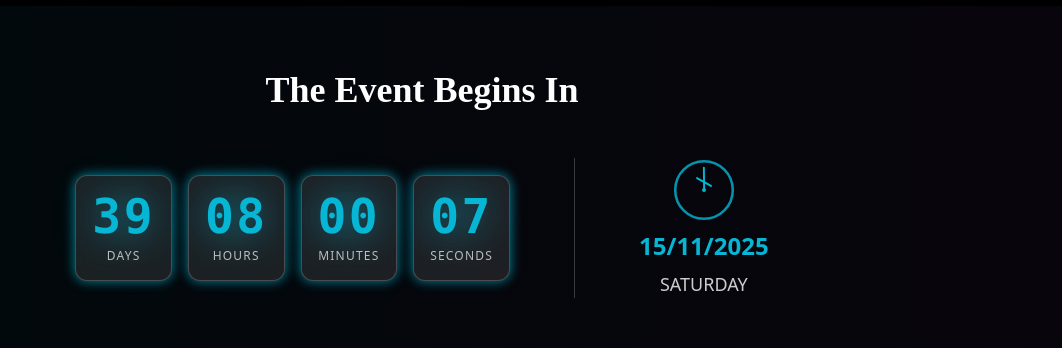
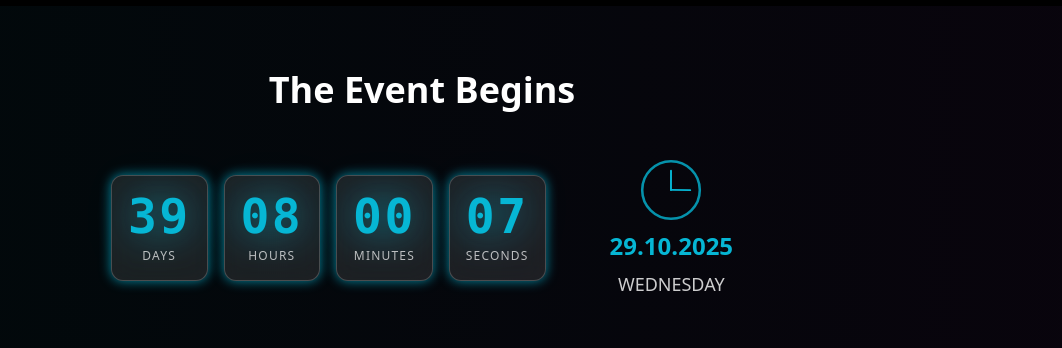
Before and after one commit to AjayKannanRavi/Vortex_Hackathon-website, a React (Vite) app: page / in a window 1280 px wide. Shown: the part 794-1142 px from the top of the page, without its empty margins (218-1280 px from the left). Built offline with nearby package versions, Linux system fonts and the light colour scheme; grey boxes are pictures that could not be loaded; the HTML template or start-up script is replaced by a standard one.

Commit message:
Contact is edited

```diff
--- a/src/components/Countdown.jsx
+++ b/src/components/Countdown.jsx
@@ -17,15 +17,13 @@ export default function Countdown({ targetDate = "2025-10-29T09:00:00" }) {
   };
 
   const [timeLeft, setTimeLeft] = useState(calculateTimeLeft());
-  const [currentTime, setCurrentTime] = useState(new Date());
 
   useEffect(() => {
     const timer = setTimeout(() => {
       setTimeLeft(calculateTimeLeft());
-      setCurrentTime(new Date()); // Update current time every second
     }, 1000);
     return () => clearTimeout(timer);
-  }, [timeLeft, currentTime]); // Added currentTime to dependency array
+  }, [timeLeft]);
 
   const intervals = [
     { key: 'days', label: 'DAYS' },
@@ -36,23 +34,9 @@ export default function Countdown({ targetDate = "2025-10-29T09:00:00" }) {
 
   const formatNumber = (num) => num.toString().padStart(2, '0');
 
-  const targetDateTime = new Date(targetDate);
-  const formattedDate = targetDateTime.toLocaleDateString('en-GB', {
-    day: '2-digit',
-    month: '2-digit',
-    year: 'numeric',
-  });
-  const dayOfWeek = targetDateTime
-    .toLocaleDateString('en-US', { weekday: 'long' })
-    .toUpperCase();
-
-  // Calculate rotation for clock hands based on current time
-  const currentHours = currentTime.getHours();
-  const currentMinutes = currentTime.getMinutes();
-  const currentSeconds = currentTime.getSeconds();
-
-  const minuteDegrees = (currentMinutes / 60) * 360 + (currentSeconds / 60) * 6;
-  const hourDegrees = (currentHours / 12) * 360 + (currentMinutes / 60) * 30;
+  const startDate = new Date('2025-10-29T09:00:00');
+  const formattedDate = '29.10.2025';
+  const dayOfWeek = startDate.toLocaleDateString('en-US', { weekday: 'long' }).toUpperCase();
 
   const containerVariants = {
     hidden: { opacity: 0 },
@@ -90,8 +74,30 @@ export default function Countdown({ targetDate = "2025-10-29T09:00:00" }) {
     }
   };
 
+  const hourHandVariants = {
+    animate: {
+      rotate: 360,
+      transition: {
+        duration: 12 * 60 * 60,
+        repeat: Infinity,
+        ease: "linear"
+      }
+    }
+  };
+
+  const minuteHandVariants = {
+    animate: {
+      rotate: 360,
+      transition: {
+        duration: 60 * 60,
+        repeat: Infinity,
+        ease: "linear"
+      }
+    }
+  };
+
   return (
-    <section className="py-16 bg-black text-center relative overflow-hidden font-sans">
+    <section className="py-16 bg-black text-center relative overflow-hidden">
       <motion.div
         className="absolute inset-0 bg-gradient-to-r from-neon-cyan/5 to-neon-purple/5"
         variants={glowVariants}
@@ -107,9 +113,8 @@ export default function Countdown({ targetDate = "2025-10-29T09:00:00" }) {
         <motion.h2
           variants={itemVariants}
           className="text-3xl lg:text-4xl font-bold text-white mb-12"
-          style={{ fontFamily: 'Times New Roman' }}
         >
-          The Event Begins In
+          The Event Begins
         </motion.h2>
         <motion.div
           variants={itemVariants}
@@ -118,7 +123,7 @@ export default function Countdown({ targetDate = "2025-10-29T09:00:00" }) {
           <motion.div
             className="flex space-x-4"
           >
-            {intervals.map(({ key, label }) => (
+            {intervals.map(({ key, label }, index) => (
               <motion.div
                 key={key}
                 variants={glowVariants}
@@ -140,7 +145,7 @@ export default function Countdown({ targetDate = "2025-10-29T09:00:00" }) {
             ))}
           </motion.div>
           <motion.div
-            className="flex flex-col items-center space-y-2 lg:border-l lg:border-white/20 lg:pl-16"
+            className="flex flex-col items-center space-y-2"
           >
             <div className="relative">
               <svg className="w-16 h-16" viewBox="0 0 100 100">
@@ -149,27 +154,24 @@ export default function Countdown({ targetDate = "2025-10-29T09:00:00" }) {
                   x1="50"
                   y1="50"
                   x2="50"
-                  y2="25"
+                  y2="20"
                   stroke="rgba(6, 182, 212, 1)"
                   strokeWidth="3"
                   strokeLinecap="round"
-                  style={{ transformOrigin: '50px 50px' }}
-                  animate={{ rotate: hourDegrees }}
-                  transition={{ duration: 1, ease: 'linear' }}
+                  variants={hourHandVariants}
+                  animate="animate"
                 />
                 <motion.line
                   x1="50"
                   y1="50"
-                  x2="50"
-                  y2="15"
+                  x2="80"
+                  y2="50"
                   stroke="rgba(6, 182, 212, 1)"
                   strokeWidth="3"
                   strokeLinecap="round"
-                  style={{ transformOrigin: '50px 50px' }}
-                  animate={{ rotate: minuteDegrees }}
-                  transition={{ duration: 1, ease: 'linear' }}
+                  variants={minuteHandVariants}
+                  animate="animate"
                 />
-                <circle cx="50" cy="50" r="3" fill="rgba(6, 182, 212, 1)" />
               </svg>
             </div>
             <motion.p
```
